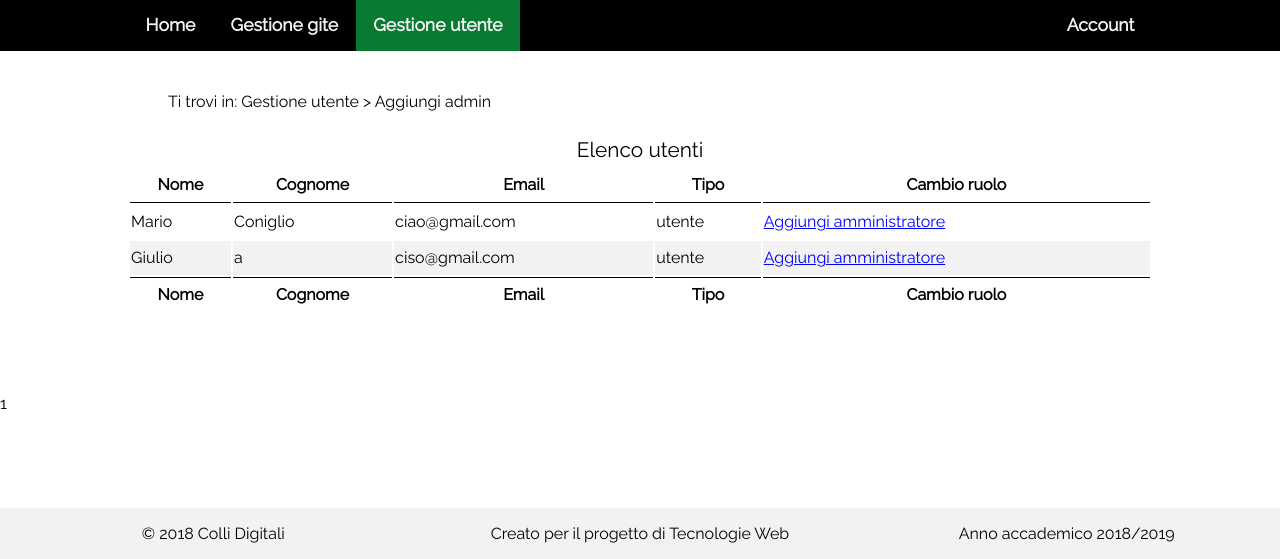
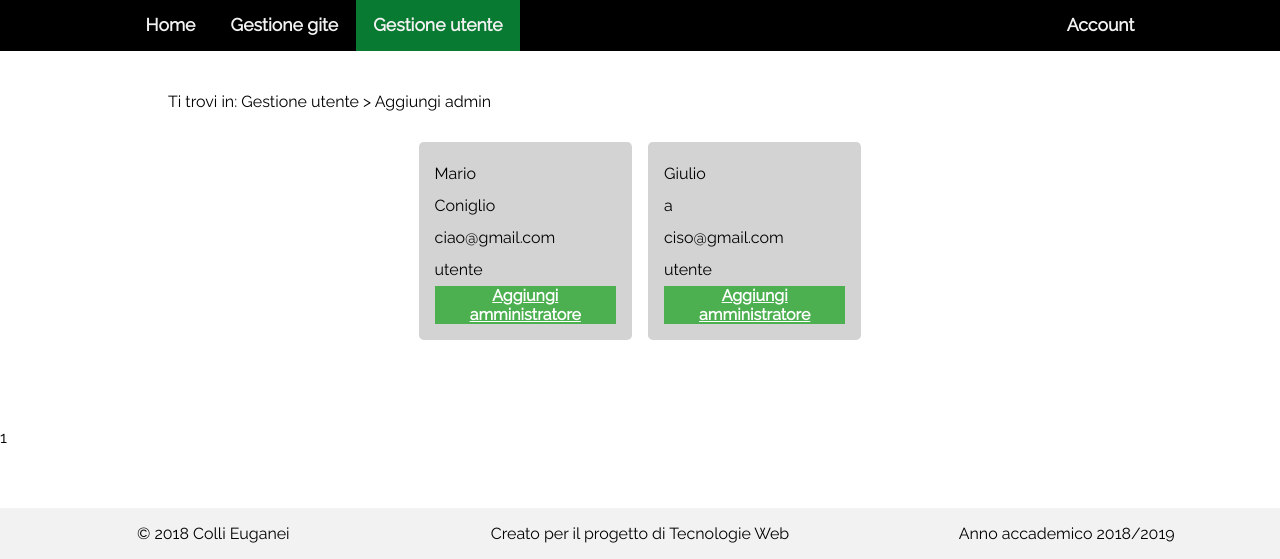
Before and after one commit to maga97/WebApp-ColliEuganei, a PHP site: page /admin/add-admin.php in a window 1280 px wide. Shown: the part 241-800 px from the top of the page. Run offline with PHP 8.4, Linux system fonts and the light colour scheme; the visitor is signed in with stand-in values (Sample User, id 1); data comes from the database, SQL or seed files in the repository; some libraries are stand-ins or nearby versions.

Commit message:
Sistemato add-admin.php

```diff
--- a/admin/add-admin.php
+++ b/admin/add-admin.php
@@ -69,48 +69,44 @@ if(!isset($_SESSION["username"]) or $_SESSION["admin"] != 1) {
       <li>Gestione utente </li>
       <li>Aggiungi admin</li>
     </ul>
-      <table class="zebra" id="admin-table">
-      <caption>Elenco utenti</caption>
-          <thead>
-              <tr>
-                  <th scope="col">Nome</th>
-                  <th scope="col">Cognome</th>
-                  <th scope="col">Email</th>
-                  <th scope="col">Tipo</th>
-                  <th scope="col">Cambio ruolo</th>
-              </tr>
-          </thead>
-          <tfoot>
-        <tr>
-            <td>Nome</td>
-            <td>Cognome</td>
-            <td>Email</td>
-            <td>Tipo</td>
-            <td>Cambio ruolo</td>
-        </tr>
-    </tfoot>
-          <tbody>
     <?php
         $db = new database();
         $db->connect();
         $users = $db->GetUsers("utente");
         if(sizeof($users) == 0):
-        echo htmlspecialchars('<tr><td colspan="5">Nessun utente che pu&ograve; diventare amministratore.</td></tr>') . PHP_EOL;
+        echo htmlspecialchars('<span>Nessun utente che pu&ograve; diventare amministratore.<span>') . PHP_EOL;
         endif;
+        $i = 0;
+        $open = false;
         foreach($users as $user):
+        if($i%3 == 0):
+         echo '<div class="flex-container">' . PHP_EOL ;
+         $open = true;
+        endif;
+         $i = $i + 1;
     ?>
-            <tr>
-                <td><?php echo $user["Nome"] ?></td>
-                <td><?php echo $user["Cognome"] ?></td>
-                <td><?php echo $user["Email"] ?></td>
-                <td><?php echo $user["Tipo"] ?></td>
+    <div class="admin-div">
+        <ul>
+            <li><?php echo $user["Nome"] ?></li>
+            <li><?php echo $user["Cognome"] ?></li>
+            <li><?php echo $user["Email"] ?></li>
+            <li><?php echo $user["Tipo"] ?></li>
                 <?php
                  $id = $user["ID_Utente"];
                 ?>
-                <td><a aria-label="Aggiungi <?php echo $user["Nome"] . " " . $user["Cognome"]; ?> come amministratore" href="edit-user-role.php?action=promote&amp;id=<?php echo $id; ?>">Aggiungi amministratore</a></td>
-            </tr>
-    <?php endforeach; ?>
-    </table>
+            <li><a aria-label="Aggiungi <?php echo $user["Nome"] . " " . $user["Cognome"]; ?> come amministratore" href="edit-user-role.php?action=promote&amp;id=<?php echo $id; ?>">Aggiungi amministratore</a></li>
+        </ul>
+        </div>
+    <?php
+    if($i%3 == 0):
+      echo "</div>" . PHP_EOL;
+      $open = false;
+    endif;
+    endforeach;
+    if($open == true):
+      echo "</div>" . PHP_EOL;
+    endif;
+    ?>
     </div>
     <?php echo include_once("../footer.php"); ?>
   </div>
--- a/assets/css/style.css
+++ b/assets/css/style.css
@@ -440,7 +440,7 @@ dd {
     color: black;
 }
 
-.btnTrip>a {
+.btnTrip > a {
     color: red;
     text-transform: uppercase;
     text-decoration: underline;
@@ -476,41 +476,6 @@ dd {
     font-weight: bolder;
 }
 
-/* Tabella admin */
-#admin-table {
-    width: 100%;
-}
-#admin-table caption {
-    font-size: 1.3em;
-}
-#admin-table thead {
-    text-align: center;
-}
-#admin-table thead th {
-    border-bottom: solid 1px black;
-}
-#admin-table tfoot td {
-    border-top: solid 1px black;
-}
-.zebra tr:nth-child(even) {
-    background-color: #f2f2f2;
-}
-#admin-table tr:hover {
-    background-color: #f5f5f5;
-}
-#admin-table a {
-    color: blue;
-    text-decoration: underline;
-}
-#admin-table tfoot {
-    text-align: center;
-    font-weight: bold;
-}
-#admin-table td:last-child {
-    max-width: 250px;
-    word-wrap: break-word;
-}
-
 .skip {
         position: absolute;
         top: -1000px;
@@ -530,3 +495,37 @@ dd {
         height: auto;
         overflow: visible;
     }
+
+    .flex-container {
+        display: flex;
+        flex-direction: row;
+        justify-content: center;
+    }
+
+    .admin-div {
+        max-width: 320px;
+        margin: 0.5em;
+        padding: 1em;
+        background: #D3D3D3;
+        border-radius: 0.3em;
+    }
+    .admin-div a {
+        background: #4CAF50;
+        color: white;
+        padding: 0 0.5% 0 0.5%;
+        text-decoration: underline;
+        text-align: center;
+        font-weight: bold;
+        display: block;
+        line-height: normal;
+    }
+    .admin-div a:hover {
+        color: rebeccapurple;
+        text-decoration: underline;
+        text-align: center;
+    }
+    .admin-div ul {
+        list-style-type: none;
+        margin: 0;
+        padding: 0;
+    }
--- a/footer.php
+++ b/footer.php
@@ -1,5 +1,5 @@
 <div id="footer">
-  <div id="copyright"> &copy; 2018 Colli Digitali </div>
+  <div id="copyright"> &copy; 2018 Colli Euganei </div>
   <div><p>Creato per il progetto di Tecnologie Web</p></div>
 	<div><p>Anno accademico 2018/2019</p></div>
 </div>
```
